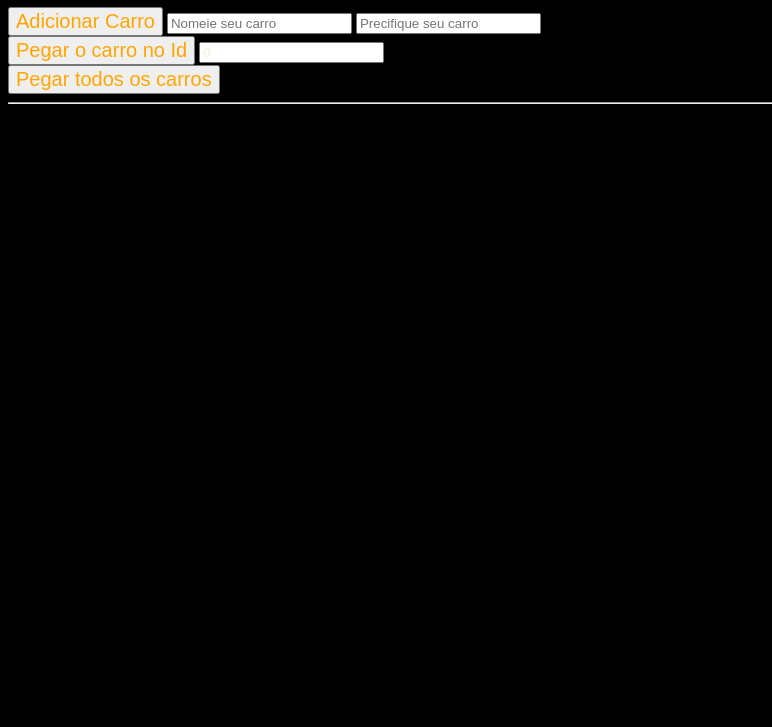
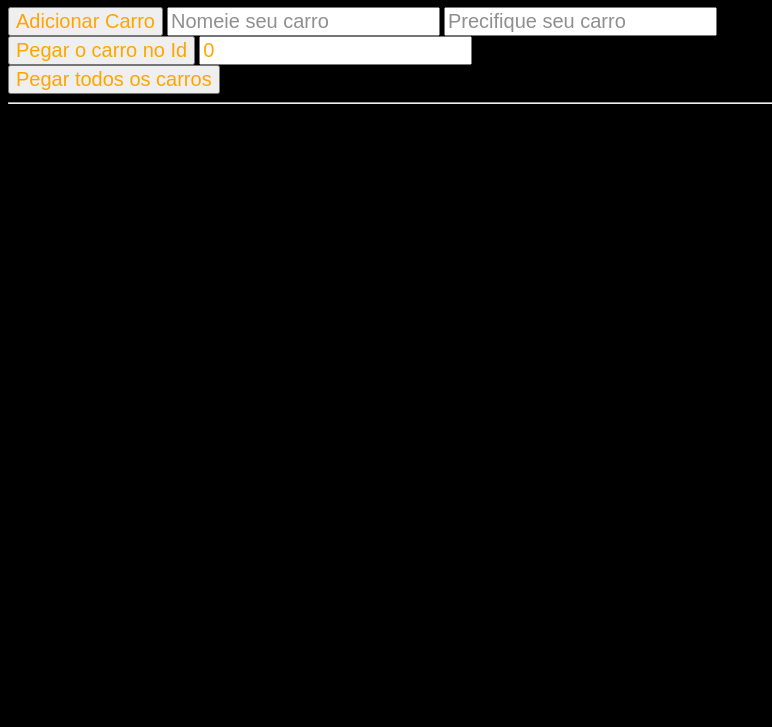
Before and after one commit to CesarGabriel26/API_com_GoLang, a plain HTML site: page index.html in a window 1280 px wide. Shown: the part 73-800 px from the top of the page, without its empty margins (0-772 px from the left). Drawn offline with Linux system fonts and the light colour scheme.

Commit message:
Update index.html

```diff
--- a/index.html
+++ b/index.html
@@ -12,6 +12,10 @@
     body {
         background: black;
     }
+    input::placeholder {
+        color: rgb(144, 143, 143);
+    }
+    input,
     button {
         color: orange;
         font-size: 20px;
```
